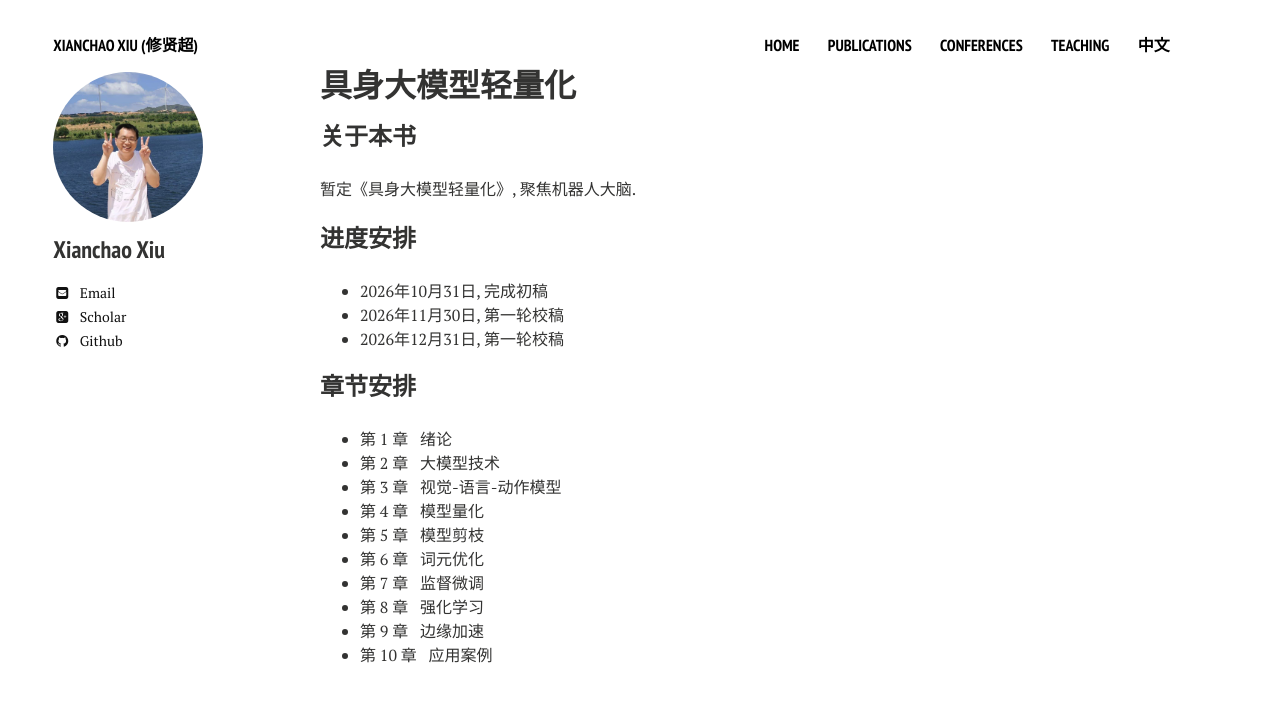
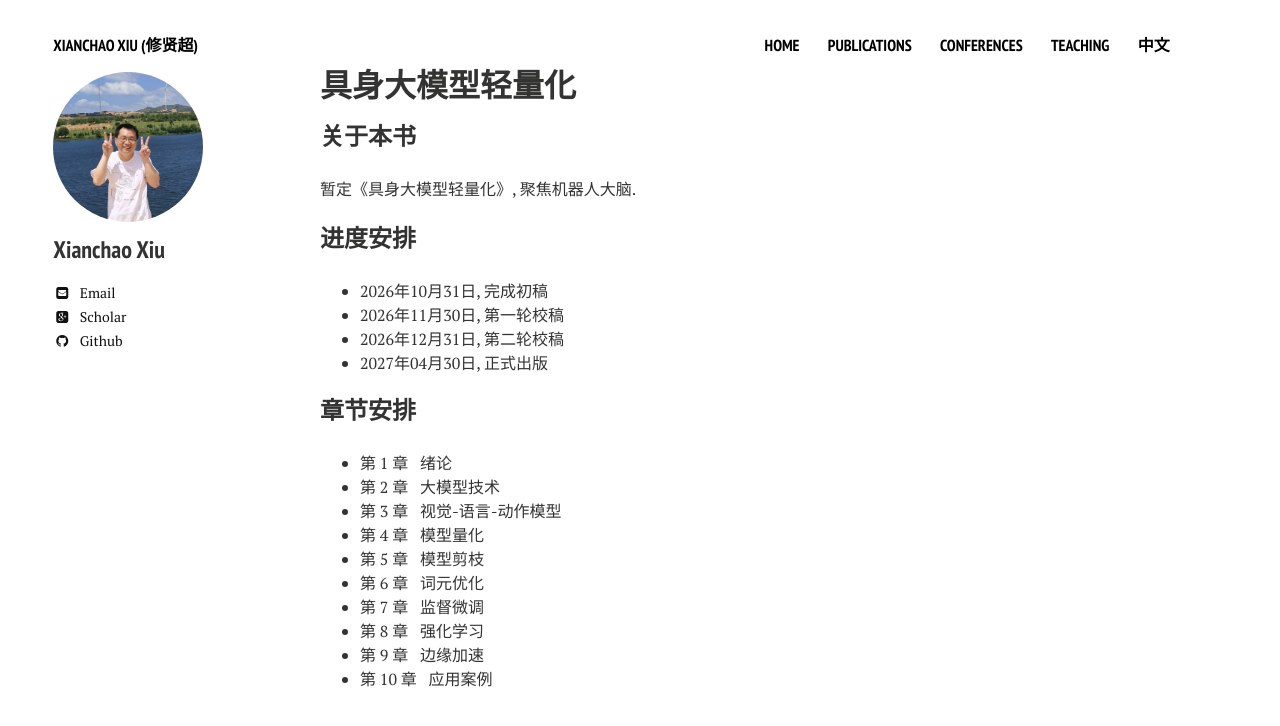
Before and after one commit to xianchaoxiu/xianchaoxiu.github.io, a Jekyll site: the page built from chinese/books/EAI/index.md, in a window 1280 px wide. Shown: the top 726 px of the page. Built offline with Jekyll 4.4.1, drawn with Linux system fonts in a browser that asks for light colours; nearby versions of some CDN libraries.

Commit message:
Update index.md

```diff
--- a/chinese/books/EAI/index.md
+++ b/chinese/books/EAI/index.md
@@ -12,7 +12,8 @@ share: false
 ### 进度安排
 * 2026年10月31日, 完成初稿<br>
 * 2026年11月30日, 第一轮校稿<br>
-* 2026年12月31日, 第一轮校稿<br>
+* 2026年12月31日, 第二轮校稿<br>
+* 2027年04月30日, 正式出版<br>
 
 ### 章节安排
 * 第 1 章 &nbsp;  绪论 <br>
```
